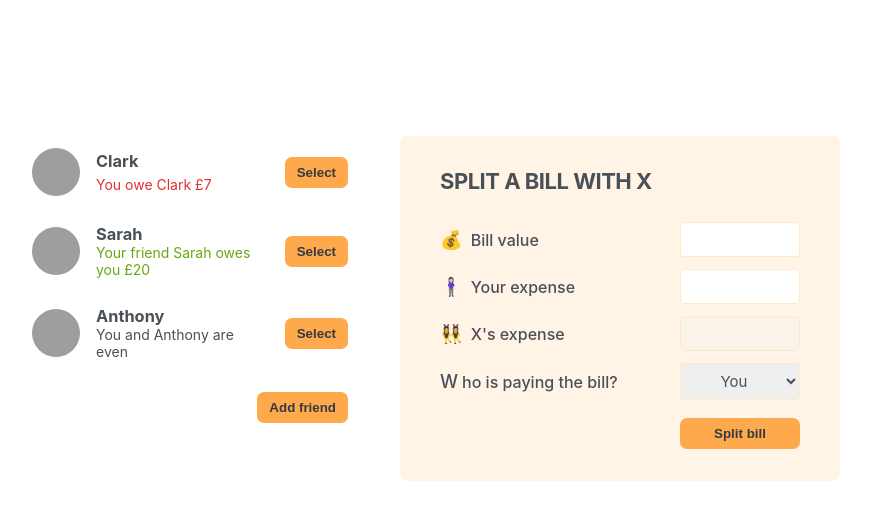
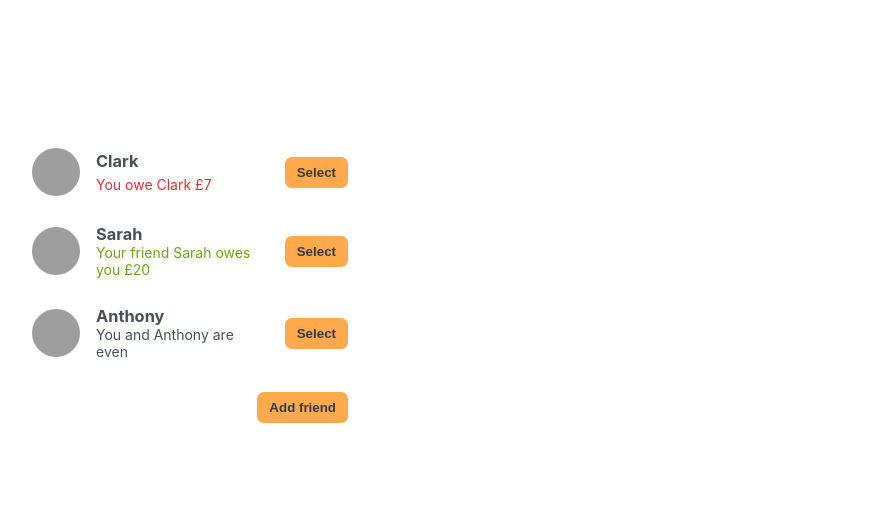
Before and after one commit to Ayosamlove/eat-n-split, a React (Create React App) app: page / in a window 1280 px wide. Shown: the top 520 px of the page, without its empty margins (210-1081 px from the left). Built offline with nearby package versions, Linux system fonts and the light colour scheme; grey boxes are pictures that could not be loaded.

Commit message:
selecting a friend

```diff
--- a/src/App.js
+++ b/src/App.js
@@ -24,6 +24,7 @@
 export default function App() {
 	const [friends, setFriends] = useState(initialFriends);
 	const [showAddFriend, setShowAddFriend] = useState(false);
+	const [selectedFriend, setSelectedFriend] = useState(null);
 
 	function handleShowAddFriend() {
 		setShowAddFriend((show) => !show);
@@ -34,17 +35,29 @@
 		setShowAddFriend(false);
 	}
 
+	function handleSelection(friend) {
+		// setSelectedFriend(friend);
+		setSelectedFriend((cur) => (cur?.id === friend.id ? null : friend));
+		setShowAddFriend(false);
+	}
+
 	return (
 		<div className='app'>
 			<div className='sidebar'>
-				<FriendList friends={friends} />
+				<FriendList
+					friends={friends}
+					onSelection={handleSelection}
+					selectedFriend={selectedFriend}
+				/>
+
 				{showAddFriend && <FormAddFriend onAddFriend={handleAddFriend} />}
+
 				<Button onClick={handleShowAddFriend}>
 					{showAddFriend ? 'Close' : 'Add friend'}
 				</Button>
 			</div>
 
-			<FormSplitBill />
+			{selectedFriend && <FormSplitBill selectedFriend={selectedFriend} />}
 		</div>
 	);
 }
@@ -57,19 +70,27 @@
 	);
 }
 
-function FriendList({ friends }) {
+function FriendList({ friends, onSelection, selectedFriend }) {
 	return (
 		<ul>
 			{friends.map((friend) => (
-				<Friend friend={friend} key={friend.id} />
+				<Friend
+					friend={friend}
+					key={friend.id}
+					onSelection={onSelection}
+					selectedFriend={selectedFriend}
+				/>
 			))}
 		</ul>
 	);
 }
 
-function Friend({ friend }) {
+function Friend({ friend, onSelection, selectedFriend }) {
+	const isSelected = selectedFriend?.id === friend.id;
+	// console.log(selectedFriend.id, friend.id);
+
 	return (
-		<li>
+		<li className={isSelected ? 'selected' : ''}>
 			<img src={friend.image} alt={friend.name} />
 			<h3>{friend.name}</h3>
 			{friend.balance < 0 && (
@@ -83,7 +104,9 @@
 				</p>
 			)}
 			{friend.balance === 0 && <p>You and {friend.name} are even</p>}
-			<Button>Select</Button>
+			<Button onClick={() => onSelection(friend)}>
+				{isSelected ? 'Close' : 'Select'}
+			</Button>
 		</li>
 	);
 }
@@ -132,10 +155,10 @@
 	);
 }
 
-function FormSplitBill() {
+function FormSplitBill({ selectedFriend }) {
 	return (
 		<form className='form-split-bill'>
-			<h2> Split a bill with X </h2>
+			<h2> Split a bill with {selectedFriend.name} </h2>
 
 			<label>💰 Bill value</label>
 			<input type='text' />
@@ -143,13 +166,13 @@
 			<label>🧍🏻‍♀️ Your expense </label>
 			<input type='text' />
 
-			<label>👯‍♀️ X's expense</label>
+			<label>👯‍♀️ {selectedFriend.name}'s expense</label>
 			<input type='text' disabled />
 
 			<label>Who is paying the bill?</label>
 			<select>
 				<option value='user'>You</option>
-				<option value='friend'>X</option>
+				<option value='friend'>{selectedFriend.name}</option>
 			</select>
 
 			<Button>Split bill</Button>
```
